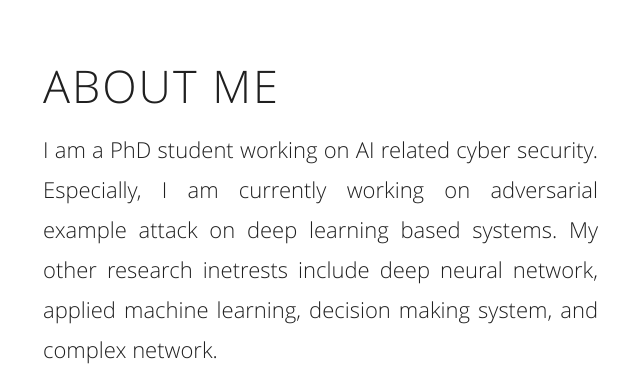
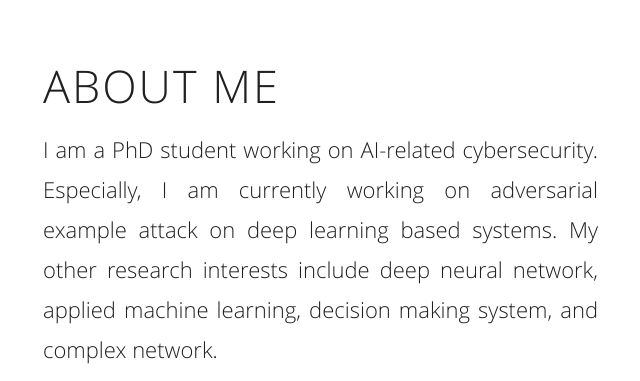
Before and after one commit to PassiveVision/DeepSec.github.io, a plain HTML site: page index.html in a window 1280 px wide. Shown: the part 820-1201 px from the top of the page, 612-1252 px from the left. Drawn offline with Linux system fonts and the light colour scheme; some packages are replaced by stand-ins of ours; a script that the page names is missing.

Commit message:
Update index.html

```diff
--- a/index.html
+++ b/index.html
@@ -108,7 +108,7 @@
 			<div class="col-md-6">
                     		<div class="heading about-content">
 					<h3>About Me</h3>
-					<p align="justify">I am a PhD student working on AI related cyber security. Especially, I am currently working on adversarial example attack on deep learning based systems. My other research inetrests include deep neural network, applied machine learning, decision making system, and complex network.</p>
+					<p align="justify">I am a PhD student working on AI-related cybersecurity. Especially, I am currently working on adversarial example attack on deep learning based systems. My other research interests include deep neural network, applied machine learning, decision making system, and complex network.</p>
 					<p align="justify">I am currently with Swinburne University of Technology and CSIRO Data61, Australia.</p>
 				</div>
                     	</div>
```
